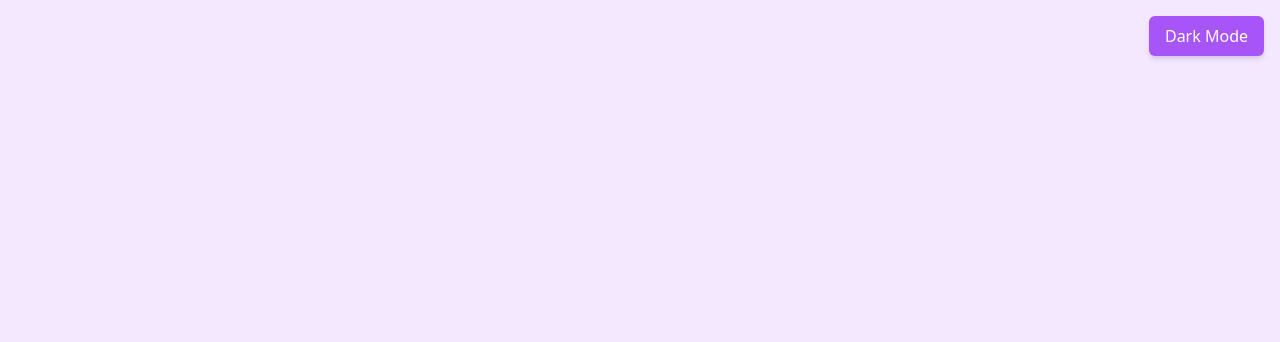
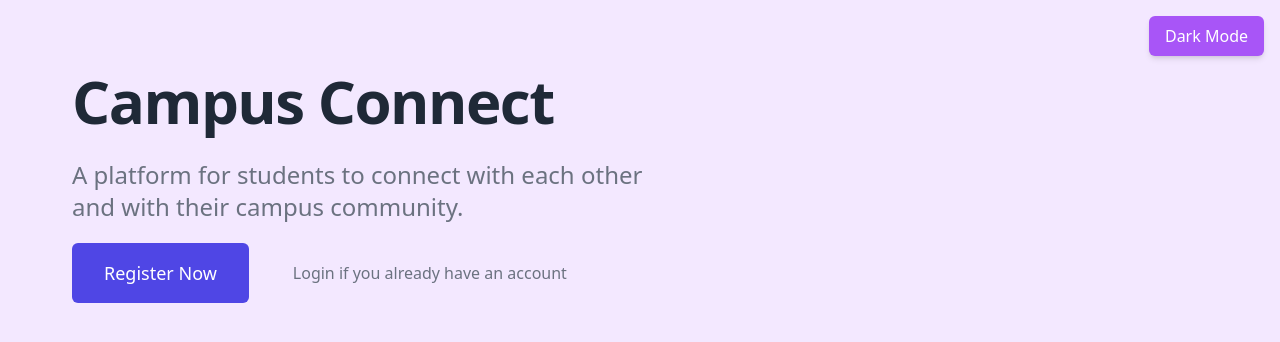
Before and after one commit to roystondz/campusConnect, a React (Vite) app in the folder frontend/: page /Home in a window 1280 px wide. Before the commit this address had no page. Shown: the top 342 px of the page. Built offline with nearby package versions, Linux system fonts and the light colour scheme.

Commit message:
home draft

```diff
--- a/frontend/components/Home.jsx
+++ b/frontend/components/Home.jsx
@@ -0,0 +1,68 @@
+import img from './hero.png'
+
+const Home = () => {
+  return (
+
+    <div>
+    <div className="flex flex-wrap px-11 ml-7">
+        <div className="flex items-center w-full lg:w-1/2">
+          <div className="max-w-2xl mb-8">
+            <h1 className="text-4xl font-bold leading-snug tracking-tight text-gray-800 lg:text-4xl lg:leading-tight xl:text-6xl xl:leading-tight dark:text-white">
+              Campus Connect
+            </h1>
+            <p className="py-5 text-xl leading-normal text-gray-500 lg:text-xl xl:text-2xl dark:text-gray-300">
+              A  platform for students to connect with each other and with their campus community.
+
+            </p>
+
+            <div className="flex flex-col items-start space-y-3 sm:space-x-4 sm:space-y-0 sm:items-center sm:flex-row">
+              <a
+                href=""
+                target="_blank"
+                rel="noopener"
+                className="px-8 py-4 text-lg font-medium text-center text-white bg-indigo-600 rounded-md ">
+                Register Now
+              </a>
+              <a
+                href=""
+                target="_blank"
+                rel="noopener"
+                className="flex items-center space-x-2 text-gray-500 dark:text-gray-400">
+                <svg
+                  role="img"
+                  width="24"
+                  height="24"
+                  className="w-5 h-5"
+                  viewBox="0 0 24 24"
+                  fill="currentColor">
+                  <title>Login</title>
+
+                </svg>
+                <span> Login if you already have an account</span>
+              </a>
+            </div>
+          </div>
+        </div>
+        <div className="flex items-center justify-center w-full lg:w-1/2">
+          <div className="">
+            <image
+              src={img}
+              width="61"
+              height="617"
+              className={"object-cover"}
+              alt="Hero Illustration"
+              loading="eager"
+              placeholder="blur"
+            />
+          </div>
+        </div>
+      </div>
+      <div>
+
+        </div>
+      </div>
+
+  )
+}
+
+export default Home
--- a/frontend/src/App.jsx
+++ b/frontend/src/App.jsx
@@ -3,6 +3,8 @@ import { BrowserRouter as Router , Routes , Route } from 'react-router-dom';
 
 import Login from "../components/Login";
 import Signup from  "../components/Signup";
+import  Home from "../components/Home";
+
 
 
 
@@ -40,6 +42,7 @@ export default function App() {
       <Routes>
       <Route path='/Login' element={<Login/>}/>
       <Route path='/Signup' element={<Signup/>}/>
+      <Route path='/Home' element={<Home/>}/>
       </Routes>
 
       </Router>
```
Also changed, not shown: frontend/components/hero.png (added).
